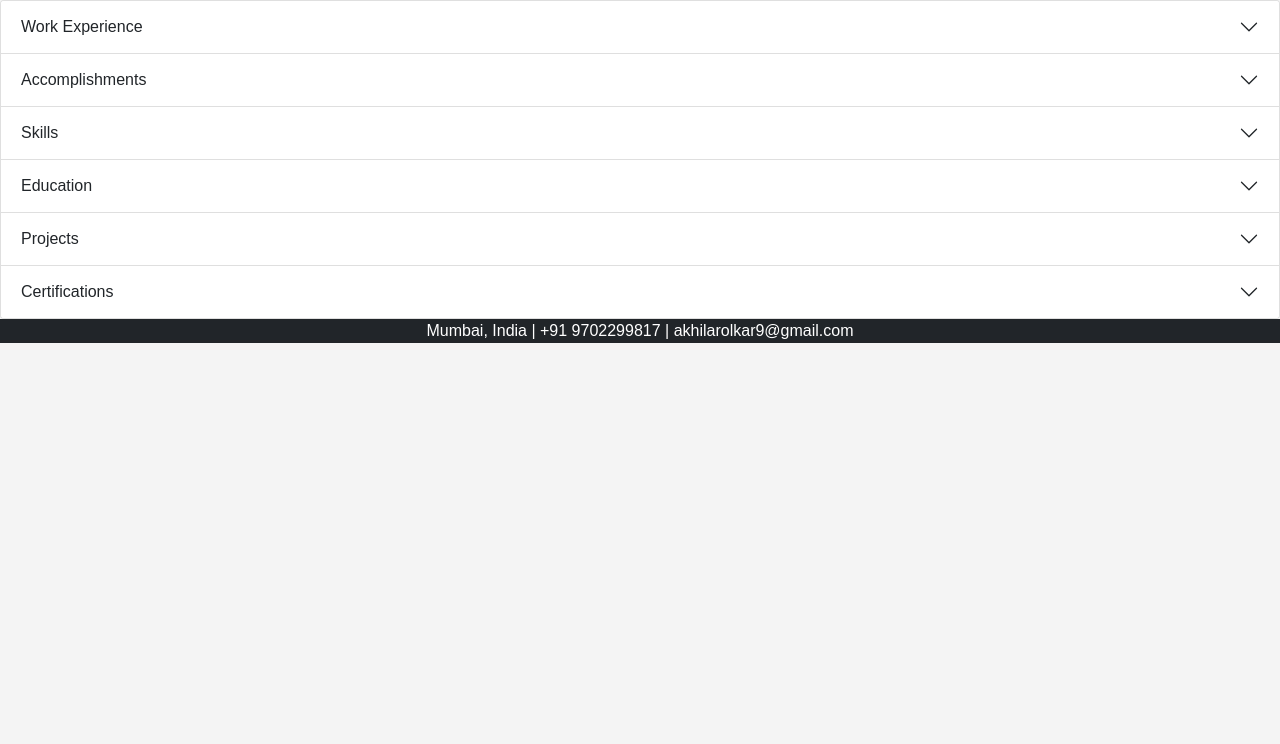
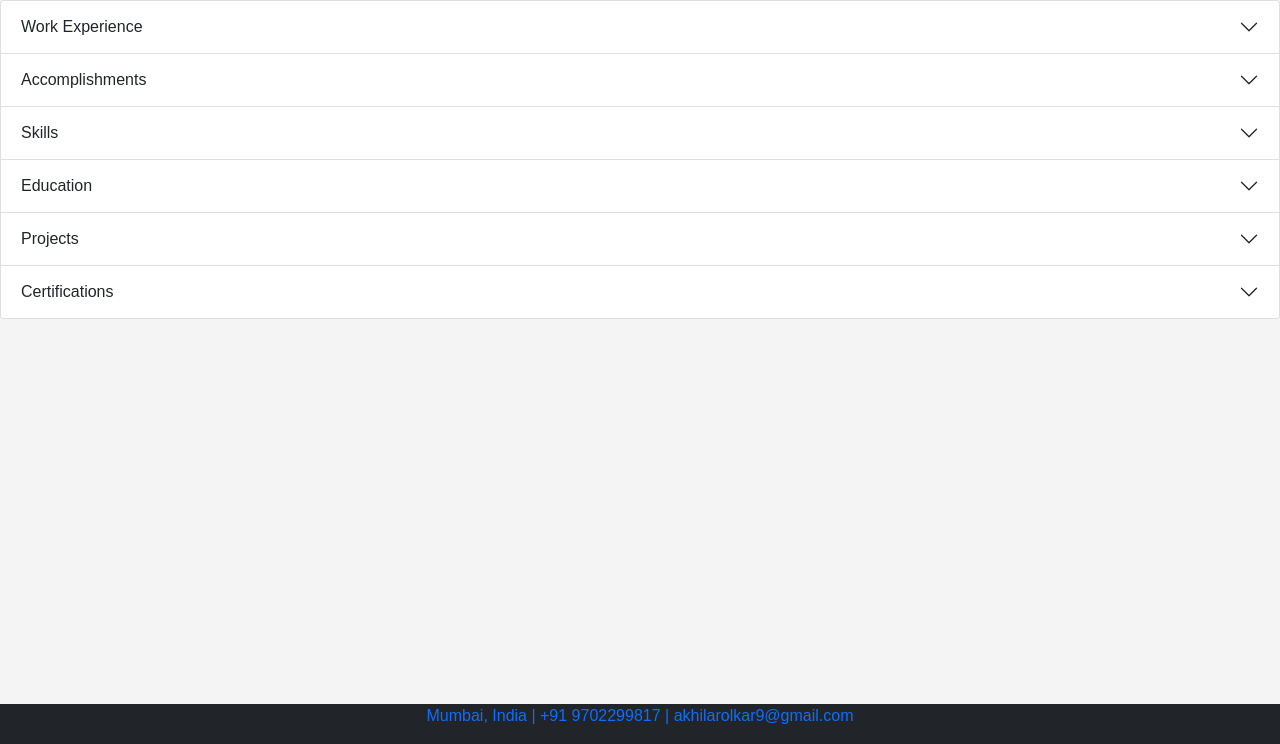
Before and after one commit to akhilarolkar/resume_s3, a plain HTML site: page index.html in a window 1280 px wide. Shown: the part 56-800 px from the top of the page. Drawn offline with nearby package versions, Linux system fonts and the light colour scheme.

Commit message:
udpated resume

```diff
--- a/index.html
+++ b/index.html
@@ -174,7 +174,7 @@
     <script src="https://cdn.jsdelivr.net/npm/@popperjs/core@2.9.2/dist/umd/popper.min.js" integrity="sha384-IQsoLXl5PILFhosVNubq5LC7Qb9DXgDA9i+tQ8Zj3iwWAwPtgFTxbJ8NT4GN1R8p" crossorigin="anonymous"></script>
     <script src="https://cdn.jsdelivr.net/npm/bootstrap@5.0.2/dist/js/bootstrap.min.js" integrity="sha384-cVKIPhGWiC2Al4u+LWgxfKTRIcfu0JTxR+EQDz/bgldoEyl4H0zUF0QKbrJ0EcQF" crossorigin="anonymous"></script>
 </body>
-<footer class="bg-dark text-white text-center">
+<footer class="bg-dark fixed-bottom text-primary text-center">
     <div class="container">
         <p>Mumbai, India | +91 9702299817 | akhilarolkar9@gmail.com</p>
     </div>
```
Also changed, not shown: image.webp (renamed from IMG_20241210_110826_788.webp).
